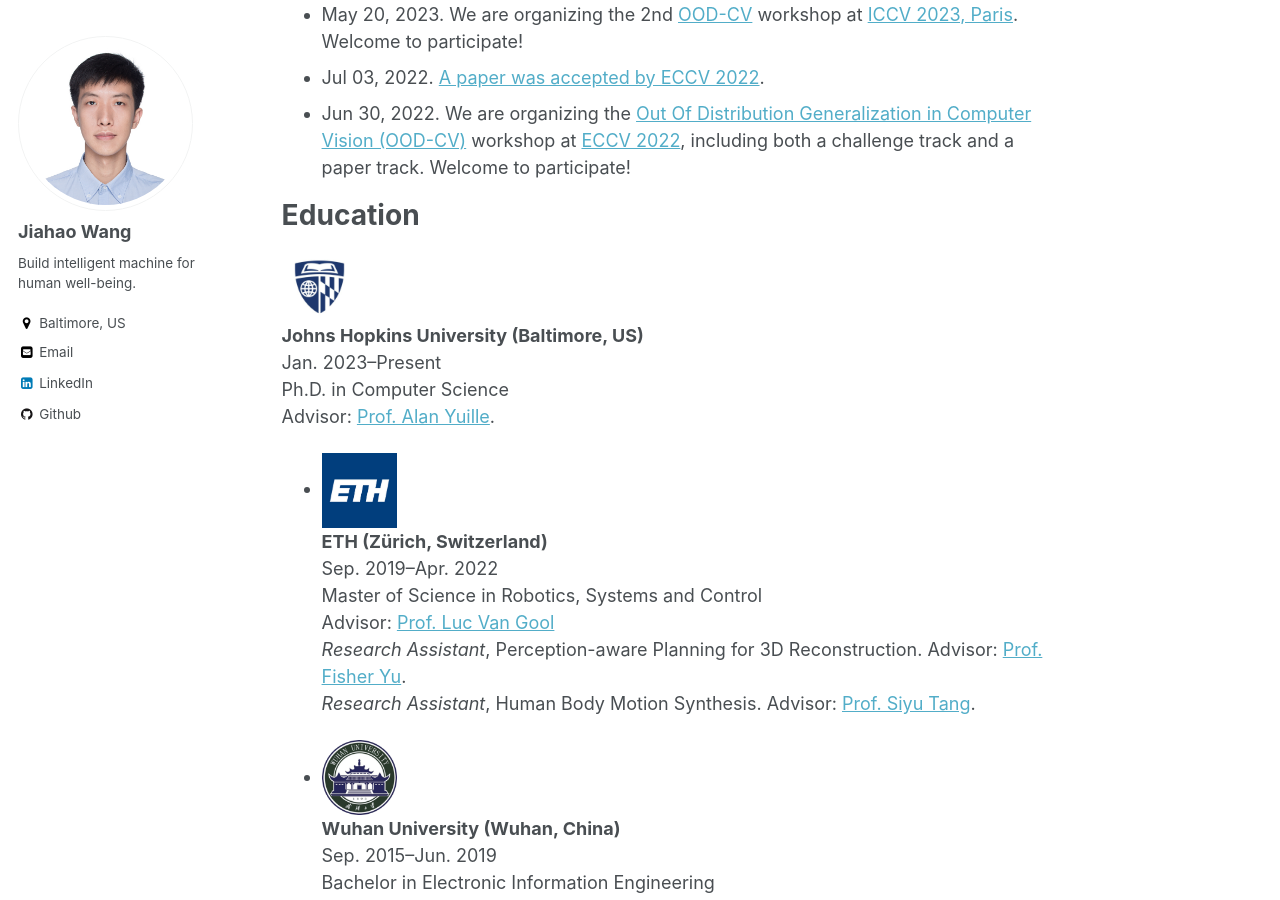
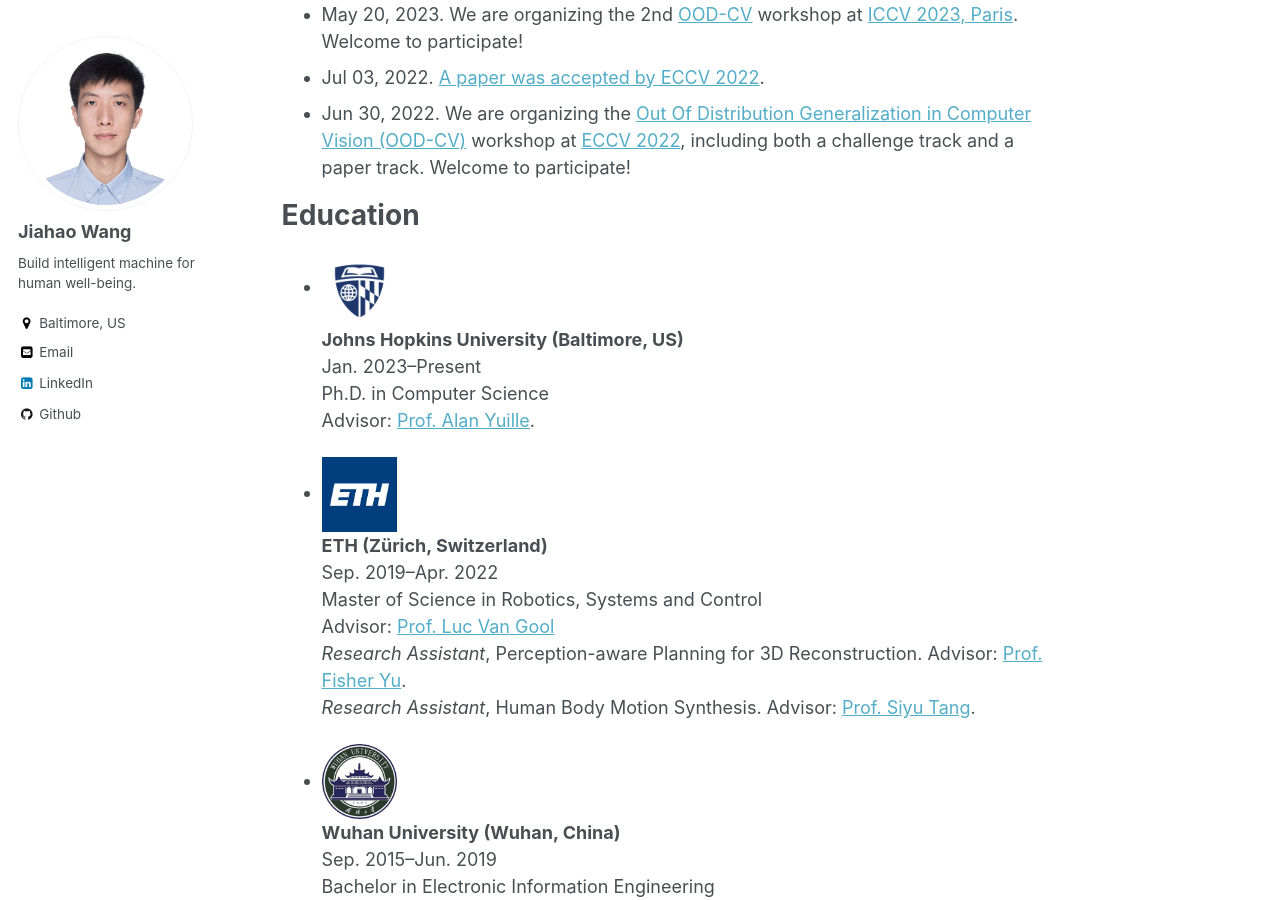
Before and after one commit to JiahaoPlus/JiahaoPlus.github.io, a Jekyll site: the page built from _pages/about.md, in a window 1280 px wide and 900 px high, scrolled down 429 px. Built offline with Jekyll 4.4.1, drawn with Linux system fonts in a browser that asks for light colours.

```diff
--- a/_pages/about.md
+++ b/_pages/about.md
@@ -26,7 +26,7 @@ My undergraduate research advisor is [Prof. Jiayi Ma](https://sites.google.com/s
 <!-- * Sep 07, 2018. I won the "Best Research and Presentation Award" in EE group at UCLA CSST Program. -->
 
 # Education
-<img width="75" height="75" src="https://jiahaoplus.github.io/images/jhu_400x400.jpg"/> <br>
+* <img width="75" height="75" src="https://jiahaoplus.github.io/images/jhu_400x400.jpg"/> <br>
 <b>Johns Hopkins University (Baltimore, US)</b> <br>
 Jan. 2023--Present<br>
 Ph.D. in Computer Science<br>
```
